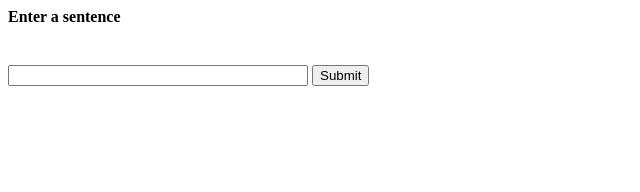
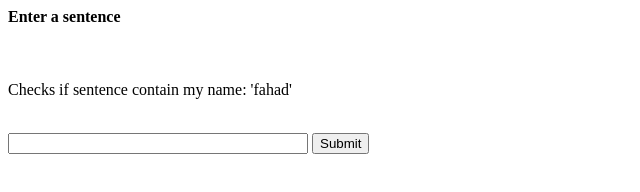
Before and after one commit to FahadQurashi49/nlp-assignment-1, a website: page index.html in a window 1280 px wide. Shown: the whole page, without its empty margins (0-640 px from the left). Drawn offline with nearby package versions, Linux system fonts and the light colour scheme.

Commit message:
Readme added

```diff
--- a/index.html
+++ b/index.html
@@ -11,6 +11,8 @@
 <body>
     <h4>Enter a sentence</h4>
     <br />
+    <p>Checks if sentence contain my name: 'fahad'</p>
+    <br />
     <input type="text" name="sentence" id="sentence" style="width: 300px" />
     <button id="submit" type="button">Submit</button>
     <p id="status"></p>
```
Also changed, not shown: README.md (added).
